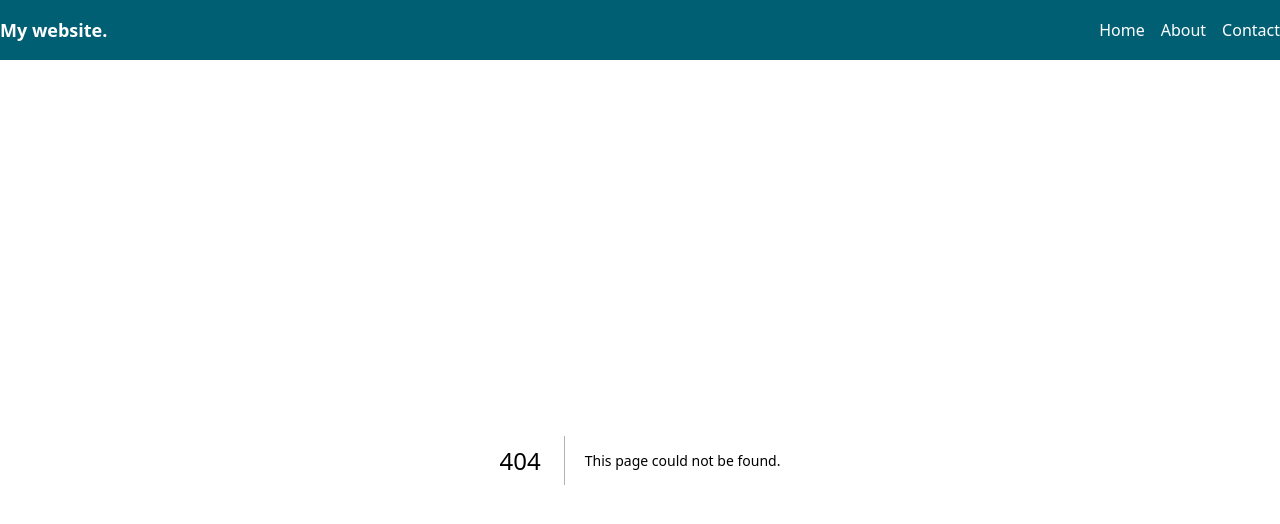
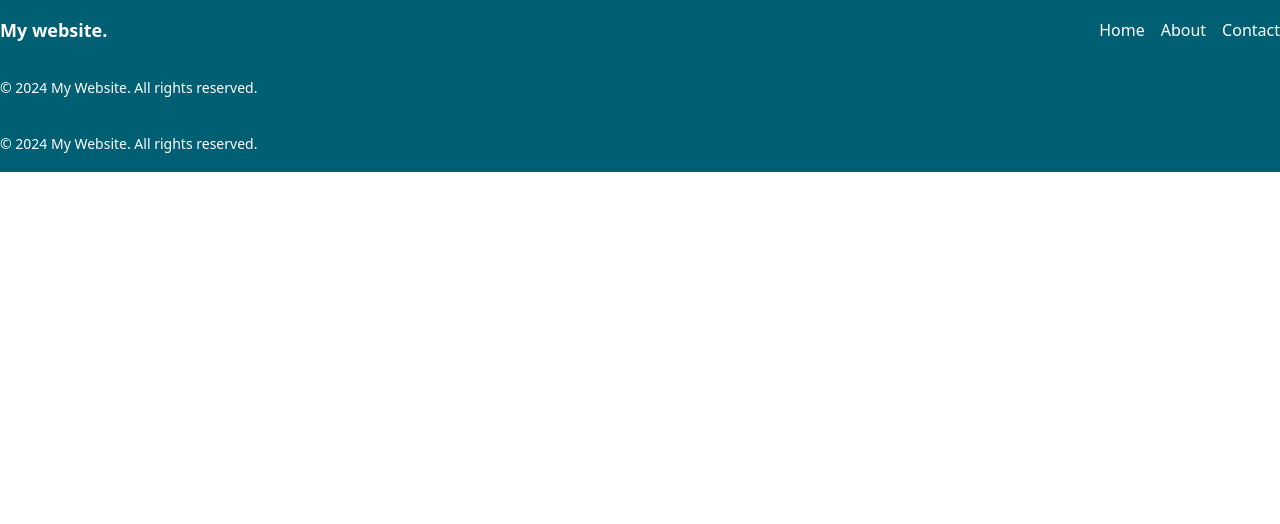
Before and after one commit to xkjjx/personal-website, a Next.js app in the folder frontend/: page /Footer in a window 1280 px wide. Before the commit this address had no page. Shown: the top 524 px of the page. Built offline with nearby package versions, Linux system fonts and the light colour scheme.

Commit message:
added footer, improved aesthetics, and created files for additional routes

```diff
--- /dev/null
+++ b/frontend/src/pages/Footer.tsx
@@ -0,0 +1,48 @@
+import React from "react";
+
+type FooterItem = {
+  name: string;
+  path: string;
+};
+
+const footerItems: FooterItem[] = [
+  { name: "", path: "#" }
+];
+
+const Footer: React.FC = () => {
+  return (
+    <footer className="bg-secondary py-4">
+      <div className="container mx-auto flex flex-col md:flex-row justify-between items-center text-white">
+        <div className="text-sm">
+          © {new Date().getFullYear()} My Website. All rights reserved.
+        </div>
+        <div className="flex space-x-4 mt-4 md:mt-0">
+          {footerItems.map((item) => (
+            <a key={item.path} href={item.path} className="hover:text-gray-300">
+              {item.name}
+            </a>
+          ))}
+        </div>
+        <div className="flex space-x-4 mt-4 md:mt-0">
+          <a href="https://facebook.com" className="hover:text-gray-300">
+            <svg className="w-6 h-6" fill="currentColor" viewBox="0 0 24 24">
+              {/* SVG path for a generic social icon can be placed here */}
+            </svg>
+          </a>
+          <a href="https://twitter.com" className="hover:text-gray-300">
+            <svg className="w-6 h-6" fill="currentColor" viewBox="0 0 24 24">
+              {/* SVG path for another generic social icon can be placed here */}
+            </svg>
+          </a>
+          <a href="https://instagram.com" className="hover:text-gray-300">
+            <svg className="w-6 h-6" fill="currentColor" viewBox="0 0 24 24">
+              {/* SVG path for another generic social icon can be placed here */}
+            </svg>
+          </a>
+        </div>
+      </div>
+    </footer>
+  );
+};
+
+export default Footer;
--- a/frontend/src/pages/Layout.tsx
+++ b/frontend/src/pages/Layout.tsx
@@ -1,5 +1,6 @@
 import React, { ReactNode } from 'react';
 import Nav from './Nav';
+import Footer from './Footer';
 
 interface LayoutProps {
     children: ReactNode;
@@ -7,9 +8,10 @@ interface LayoutProps {
 
 const Layout: React.FC<LayoutProps> = ({ children }) => {
     return (
-        <div>
+        <div className='flex-column justify-between items-center'>
             <Nav />
             <main>{children}</main>
+            <Footer />
         </div>
     );
 };
--- a/frontend/src/pages/Nav.tsx
+++ b/frontend/src/pages/Nav.tsx
@@ -7,7 +7,7 @@ let items = [
 
 const Nav = () => {
     return (
-          <nav className="bg-secondary py-4">
+          <nav className="bg-secondary py-4 my-0">
             <div className="container mx-auto flex justify-between items-center">
               <div className="text-white font-bold text-lg">My website.</div>
               <div className="hidden md:block">
--- a/frontend/src/pages/blogs/[id].tsx
+++ b/frontend/src/pages/blogs/[id].tsx
@@ -1,19 +1,16 @@
 import {marked} from 'marked';
 import fs from 'fs/promises';
 import path from 'path';
+
+export default function Blog({ htmlContent }: any) {
+    return <div className="bg-base-100 py-10" dangerouslySetInnerHTML={{ __html: htmlContent }} />;
+}
 
 const processTextIntoID = (text: string) => {
     return text.replace(/ /g, '-').toLowerCase();
 }
 
-export default function Blog({ htmlContent }: any) {
-    return <div className="bg-base-100" dangerouslySetInnerHTML={{ __html: htmlContent }} />;
-}
-
 let renderer = new marked.Renderer();
-
-
-
 
 renderer.heading = function(text, level) {
     return `<h${level} class="${getHeadingClass(level)}" id="${processTextIntoID(text)}">${text}</h${level}>`;
```
Also changed, not shown: frontend/src/pages/about/index.tsx (added), frontend/src/pages/contact/index.tsx (added), frontend/src/pages/home/index.tsx (added).
